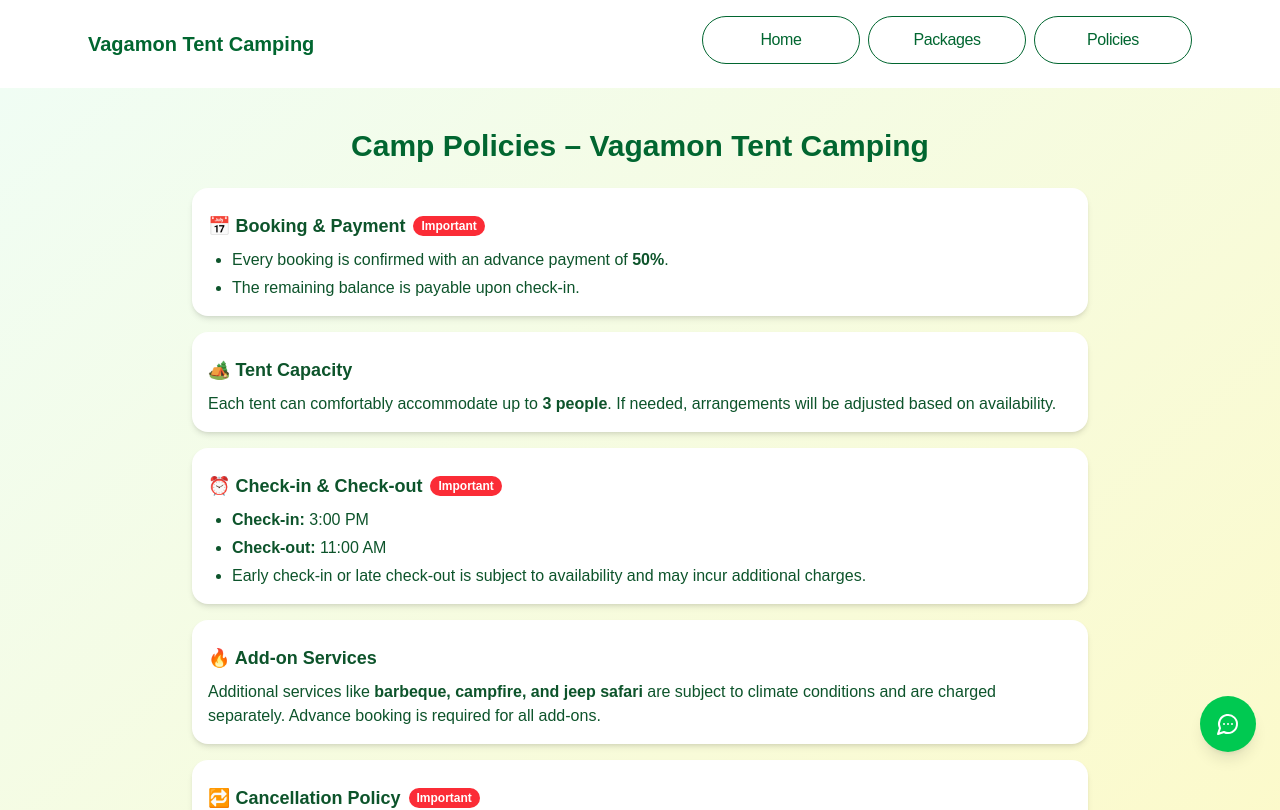
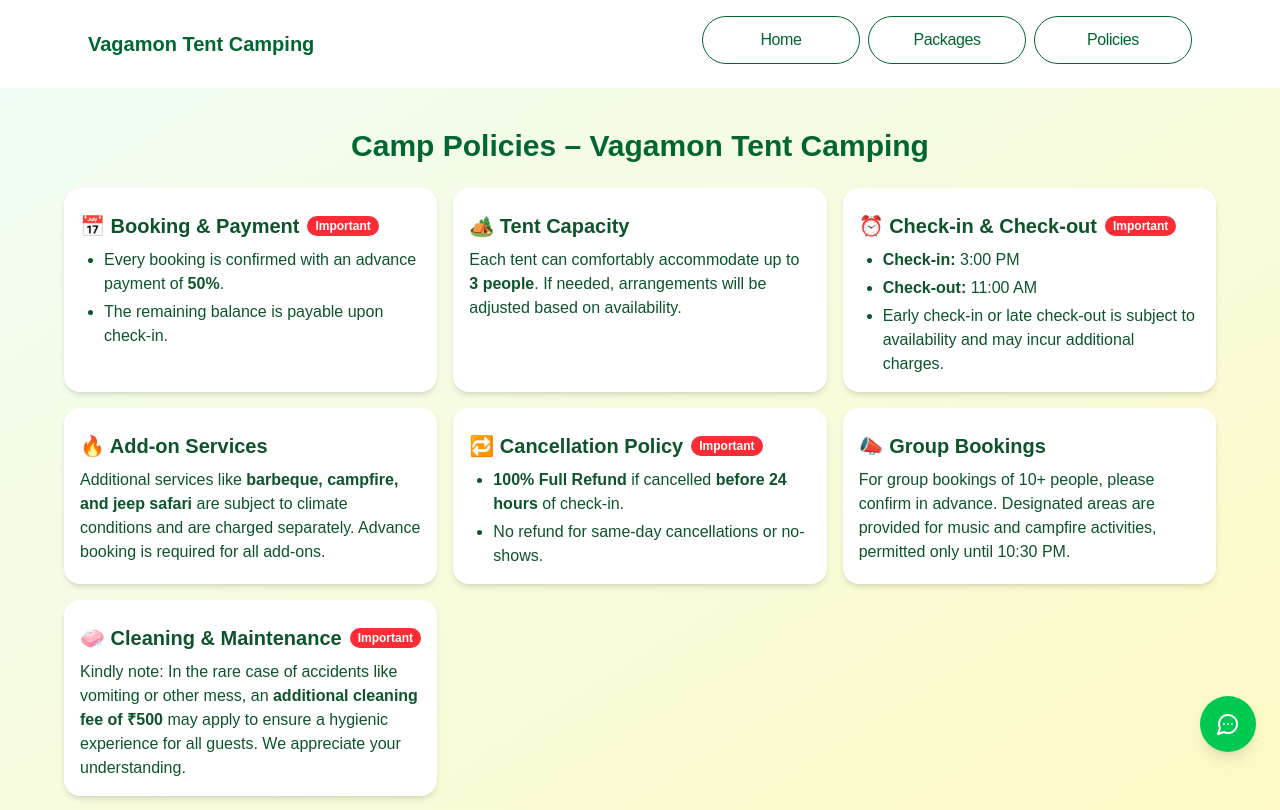
Before and after one commit to JosephThomas-SE/wildjacket-tentcamping, a Next.js app: page /policies in a window 1280 px wide. Shown: the top 810 px of the page. Built offline with nearby package versions, Linux system fonts and the light colour scheme.

Commit message:
fix: resolved Next.js build error by escaping apostrophes in homepage content

```diff
--- a/src/app/page.js
+++ b/src/app/page.js
@@ -33,7 +33,7 @@ export default function HomePage() {
               <h3 className="text-xl font-semibold mb-2">🌄 Breathtaking Mountain Views</h3>
               <p>
                 Wake up to panoramic views of misty mountains. Our campsite is located on a secluded ridge
-                that offers a 360° view of Vagamon's beauty.
+                that offers a 360° view of Vagamon&#39;s beauty.
               </p>
             </div>
             <div>
@@ -53,7 +53,7 @@ export default function HomePage() {
             <div>
               <h3 className="text-xl font-semibold mb-2">🚙 Jeep Safari Add-On</h3>
               <p>
-                Craving more thrill? Hop on a rugged jeep safari across Vagamon's hidden trails and off-road
+                Craving more thrill? Hop on a rugged jeep safari across Vagamon&#39;s hidden trails and off-road
                 wonders — bookable on demand.
               </p>
             </div>
@@ -89,7 +89,7 @@ export default function HomePage() {
         <section className="mt-16 text-center">
           <h2 className="text-3xl font-bold text-green-800 mb-4">📞 Contact & Bookings</h2>
           <p className="text-green-800 max-w-xl mx-auto mb-6">
-            Call or WhatsApp us at <strong>+91 62385 70441</strong>. We're happy to help you plan your perfect Vagamon getaway.
+            Call or WhatsApp us at <strong>+91 62385 70441</strong>. We&#39;re happy to help you plan your perfect Vagamon getaway.
           </p>
           <Link
             href="/contact"
--- a/src/components/Policies.jsx
+++ b/src/components/Policies.jsx
@@ -96,7 +96,7 @@ const Policies = () => {
         Camp Policies – Vagamon Tent Camping
       </h1>
 
-      <div className="max-w-4xl mx-auto space-y-4">
+      <div className="max-w-6xl mx-auto grid gap-4 md:grid-cols-2 lg:grid-cols-3">
         {policies.map((policy, index) => (
           <Card key={index} className="bg-white text-green-900">
             <CardContent>
@@ -108,7 +108,7 @@ const Policies = () => {
                 type="button"
               >
                 <div className="flex items-center space-x-2">
-                  <h2 className="text-lg font-semibold">{policy.title}</h2>
+                  <h2 className="text-xl font-bold">{policy.title}</h2>
                   {policy.tag && (
                     <span className="bg-red-500 text-white text-xs font-semibold px-2 py-0.5 rounded-full select-none">
                       {policy.tag}
```
